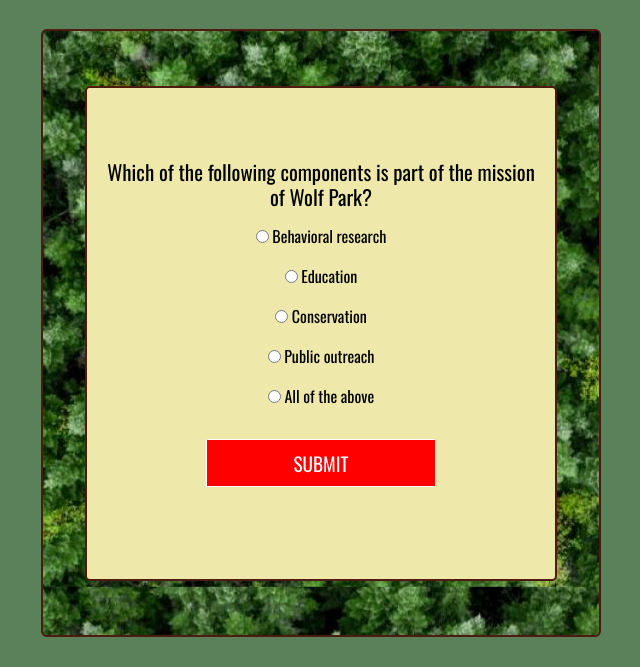
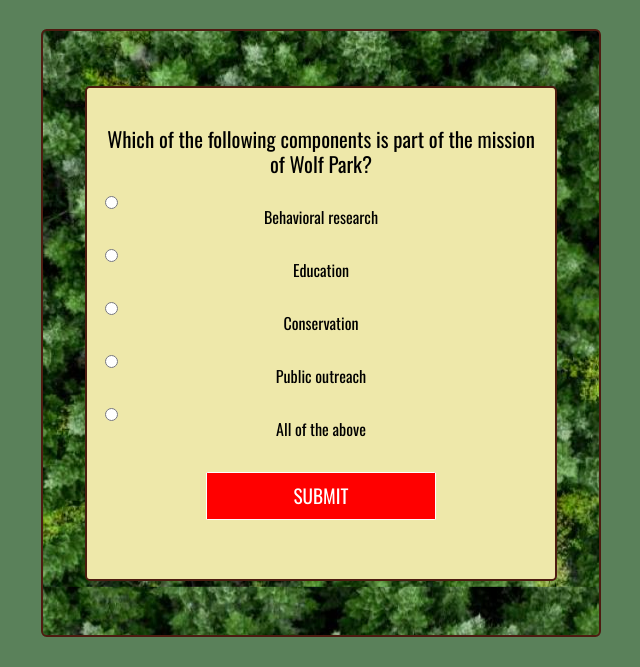
Before and after one commit to amrvitale/Wolf-Park-Quiz-App, a plain HTML site: page index.html in a window 1280 px wide. Both pictures are taken after a click on the button "START". Shown: the part 133-800 px from the top of the page, without its empty margins (319-959 px from the left). Drawn offline with nearby package versions, Linux system fonts and the light colour scheme.

Commit message:
Update main.css

```diff
--- a/main.css
+++ b/main.css
@@ -33,7 +33,7 @@ body {
     margin-left: auto;
     margin-right: auto;
     margin-bottom: 3em;
-    background: url(Images/background.jpg) fixed;
+    background: url(images/background.jpg) fixed;
     border: 2px #4D1B10 solid;
   }
 
@@ -59,11 +59,18 @@ body {
     margin: auto;
     padding: 10px;
   }
+  input {
+    display: flex;
+    flex-direction: column;
+    align-items: flex-start;
+  }
+
 label {
     display: block;
     margin-bottom: 0.5em;
     padding: 0.5em;
     cursor: pointer;
+    text-align: center;
   }
 .images {
       max-width: 150px;
```
